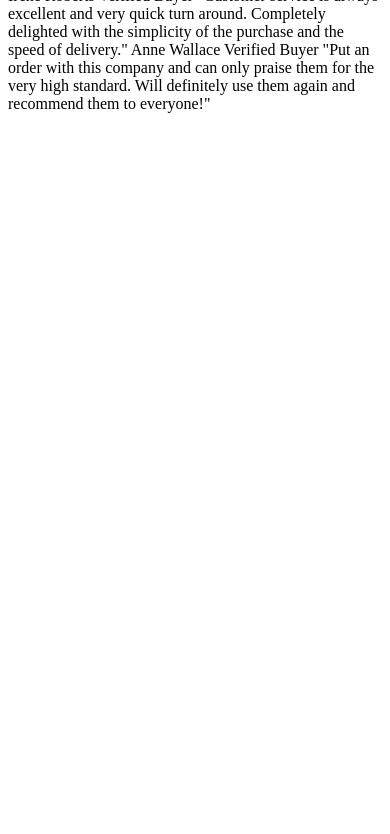
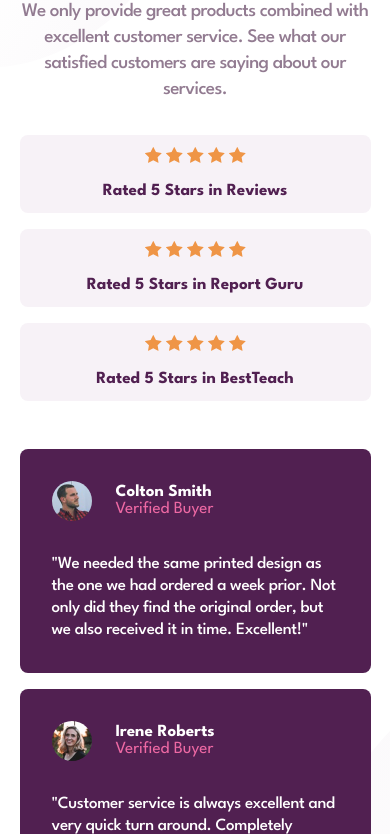
Before and after one commit to rradiohysteria/social-proof-section, a plain HTML site: page index.html in a window 390 px wide. Shown: the part 165-999 px from the top of the page. Before the commit the page ends 844 px from the top, so only its background shows below. Drawn offline with nearby package versions, Linux system fonts and the light colour scheme; files that its build step writes are made by us from their sources.

Commit message:
create mobile and tablet views

```diff
--- a/index.html
+++ b/index.html
@@ -16,29 +16,83 @@
     <title>Frontend Mentor | Social proof section</title>
   </head>
   <body>
-    10,000+ of our users love our products.
-
-    We only provide great products combined with excellent customer service.
-    See what our satisfied customers are saying about our services.
-
-    Rated 5 Stars in Reviews
-    Rated 5 Stars in Report Guru
-    Rated 5 Stars in BestTech
-
-    Colton Smith
-    Verified Buyer
-    "We needed the same printed design as the one we had ordered a week prior.
-    Not only did they find the original order, but we also received it in time.
-    Excellent!"
-
-    Irene Roberts
-    Verified Buyer
-    "Customer service is always excellent and very quick turn around. Completely
-    delighted with the simplicity of the purchase and the speed of delivery."
-
-    Anne Wallace
-    Verified Buyer
-    "Put an order with this company and can only praise them for the very high
-    standard. Will definitely use them again and recommend them to everyone!"
+    <main>
+      <header class="header">
+        <h1 class="header__title">10,000+ of our users love our products.</h1>
+        <p class="header__text">We only provide great products combined with excellent customer service. See what our satisfied customers are saying about our services.</p>
+      </header>
+      <section>
+        <div class="reviews">
+          <div class="reviews__item">
+            <div class="stars">
+              <img src="./images/icon-star.svg" alt="">
+              <img src="./images/icon-star.svg" alt="">
+              <img src="./images/icon-star.svg" alt="">
+              <img src="./images/icon-star.svg" alt="">
+              <img src="./images/icon-star.svg" alt="">
+            </div>
+            <p>Rated 5 Stars in Reviews</p>
+          </div>
+          <div class="reviews__item">
+            <div class="stars">
+              <img src="./images/icon-star.svg" alt="">
+              <img src="./images/icon-star.svg" alt="">
+              <img src="./images/icon-star.svg" alt="">
+              <img src="./images/icon-star.svg" alt="">
+              <img src="./images/icon-star.svg" alt="">
+            </div>
+            <p>Rated 5 Stars in Report Guru</p>
+          </div>
+          <div class="reviews__item">
+            <div class="stars">
+              <img src="./images/icon-star.svg" alt="">
+              <img src="./images/icon-star.svg" alt="">
+              <img src="./images/icon-star.svg" alt="">
+              <img src="./images/icon-star.svg" alt="">
+              <img src="./images/icon-star.svg" alt="">
+            </div>
+            <p>Rated 5 Stars in BestTeach</p>
+          </div>
+        </div>
+        <div class="testimonials">
+          <div class="testimonials__item">
+            <div class="testimonials__user">
+              <img src="./images/image-colton.jpg" alt="Colton Smith">
+              <div>
+                <p class="testimonials__name">Colton Smith</p>
+                <p class="testimonials__verified">Verified Buyer</p>
+              </div>
+            </div>
+            <p class="testimonials__text">
+              "We needed the same printed design as the one we had ordered a week prior. Not only did they find the original order, but we also received it in time. Excellent!"
+            </p>
+          </div>
+          <div class="testimonials__item">
+            <div class="testimonials__user">
+              <img src="./images/image-irene.jpg" alt="Irene Roberts">
+              <div>
+                <p class="testimonials__name">Irene Roberts</p>
+                <p class="testimonials__verified">Verified Buyer</p>
+              </div>
+            </div>
+            <p class="testimonials__text">
+              "Customer service is always excellent and very quick turn around. Completely delighted with the simplicity of the purchase and the speed of delivery."
+            </p>
+          </div>
+          <div class="testimonials__item">
+            <div class="testimonials__user">
+              <img src="./images/image-anne.jpg" alt="Anne Wallace">
+              <div>
+                <p class="testimonials__name">Anne Wallace</p>
+                <p class="testimonials__verified">Verified Buyer</p>
+              </div>
+            </div>
+            <p class="testimonials__text">
+              "Put an order with this company and can only praise them for the very high standard. Will definitely use them again and recommend them to everyone!"
+            </p>
+          </div>
+        </div>
+      </section>
+    </main>
   </body>
 </html>
--- /dev/null
+++ b/styles/_mixins.scss
@@ -0,0 +1,34 @@
+@mixin flex-center {
+    display: flex;
+    align-items: center;
+    justify-content: center;
+}
+
+@mixin flex-column {
+    display: flex;
+    flex-direction: column;
+}
+
+@mixin header-title {
+    font-size: 2.5rem;
+    font-weight: 700;
+    line-height: 0.85;
+    letter-spacing: -2px;
+
+    @media screen and (min-width: 48rem) {
+        font-size: 3.5rem;
+    }
+}
+
+@mixin header-text {
+    font-size: 1.2rem;
+    font-weight: 500;
+    line-height: 1.35;
+    letter-spacing: -0.6px;
+}
+
+@mixin text {
+    font-size: 1.063rem;
+    line-height: 1;
+    letter-spacing: 0;
+}
--- a/styles/_variables.scss
+++ b/styles/_variables.scss
@@ -17,3 +17,6 @@ $spacing-300: 1.5rem;
 $spacing-400: 2rem;
 $spacing-600: 3rem;
 $spacing-1200: 6rem;
+
+$breakpoint-tablet: 48rem;
+$breakpoint-laptop: 64rem;
--- /dev/null
+++ b/styles/components/_reviews.scss
@@ -0,0 +1,27 @@
+@use '../mixins' as *;
+@use '../variables' as *;
+
+.reviews {
+    @include flex-column;
+    gap: $spacing-200;
+    text-align: center;
+    margin-bottom: $spacing-600;
+    grid-column-start: 2;
+    grid-column-end: 2;
+    grid-row: 1;
+
+    &__item {
+        @include flex-center;
+        flex-direction: column;
+        gap: $spacing-200;
+        background-color: $purple-100;
+        height: 4.875rem;
+        border-radius: 0.5rem;
+
+        p {
+            @include text;
+            font-weight: 700;
+            color: $purple-900;
+        }
+    }
+}
--- /dev/null
+++ b/styles/components/_testimonials.scss
@@ -0,0 +1,49 @@
+@use '../mixins' as *;
+@use '../variables' as *;
+
+.testimonials {
+    @include flex-column;
+    gap: $spacing-200;
+    grid-column-start: 1;
+    grid-column-end: 3;
+    grid-row: 2;
+
+    &__item {
+        border-radius: 0.5rem;
+        background-color: $purple-900;
+        color: $white;
+        padding: $spacing-400;
+        @include flex-column;
+        gap: $spacing-400;
+    }
+
+    &__user {
+        display: flex;
+        align-items: center;
+        gap: $spacing-300;
+
+        img {
+            border-radius: 50%;
+            width: 2.5rem;
+            height: 2.5rem;
+        }
+    }
+
+    &__name {
+        @include text;
+        font-weight: 700;
+    }
+
+    &__verified {
+        @include text;
+        font-weight: 400;
+        color: $pink-400;
+    }
+
+    &__text {
+        @include text;
+        font-weight: 500;
+        line-height: 1.3;
+        letter-spacing: -0.3px;
+    }
+}
--- a/styles/styles.scss
+++ b/styles/styles.scss
@@ -1 +1,59 @@
 @use 'variables' as *;
+@use 'mixins' as *;
+@use 'components/reviews';
+@use 'components/testimonials';
+@import url('https://fonts.googleapis.com/css2?family=League+Spartan:wght@100..900&display=swap');
+
+* {
+    box-sizing: border-box;
+    margin: 0;
+    padding: 0;
+}
+
+body {
+    @include flex-center;
+    min-height: 100vh;
+    font-family: "League Spartan", sans-serif;
+    background-image: url(../images/bg-pattern-top-mobile.svg), url(../images/bg-pattern-bottom-mobile.svg);
+    background-position: top 0vh left 0vw, bottom 0vh right 0vw;
+    background-repeat: no-repeat;
+
+    @media screen and (min-width: $breakpoint-tablet) {
+        background-size: auto, cover;
+        background-position: top 0vh left 0vw, bottom -50vh right 0vw;
+    }
+}
+
+main {
+    @include flex-center;
+    flex-direction: column;
+    gap: $spacing-400;
+    width: 90%;
+    margin: 5rem auto;
+
+    @media screen and (min-width: $breakpoint-laptop) {
+        display: grid;
+        grid-template-columns: 1fr 1fr;
+        grid-template-rows: 1fr 1fr;
+    }
+}
+
+.header {
+    text-align: center;
+    grid-column-start: 1;
+    grid-column-end: 2;
+    grid-row: 1;
+
+    &__title {
+        @include header-title;
+        & {
+            color: $purple-900;
+            margin-bottom: $spacing-200;
+        }
+    }
+
+    &__text {
+        @include header-text;
+        color: $purple-300;
+    }
+}
```
Also changed, not shown: images/Path.svg (added), styles/styles.css (added), 1 other file.
